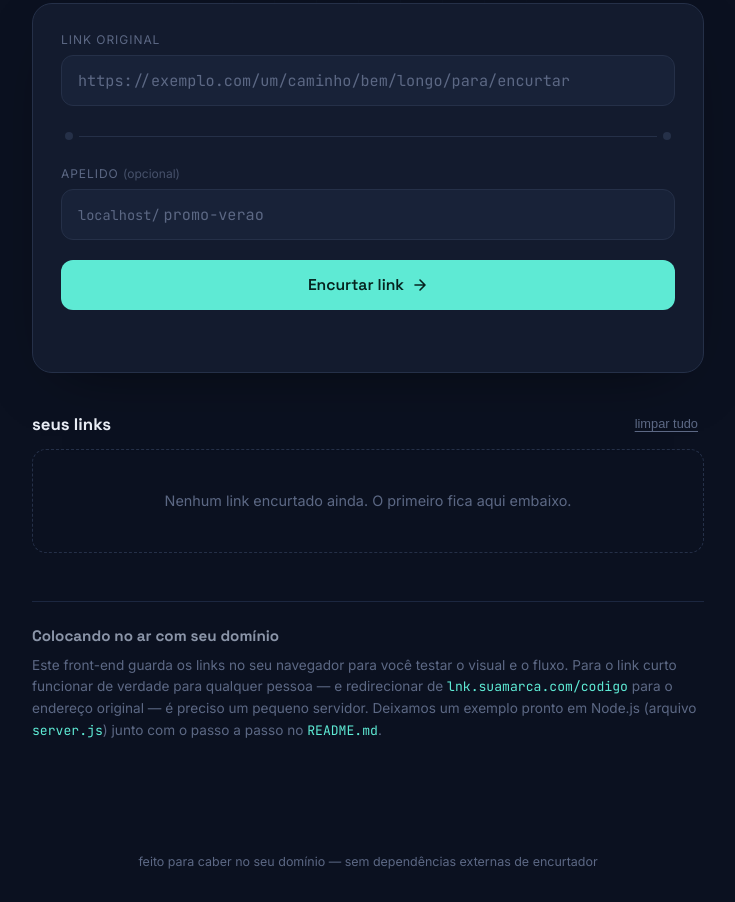
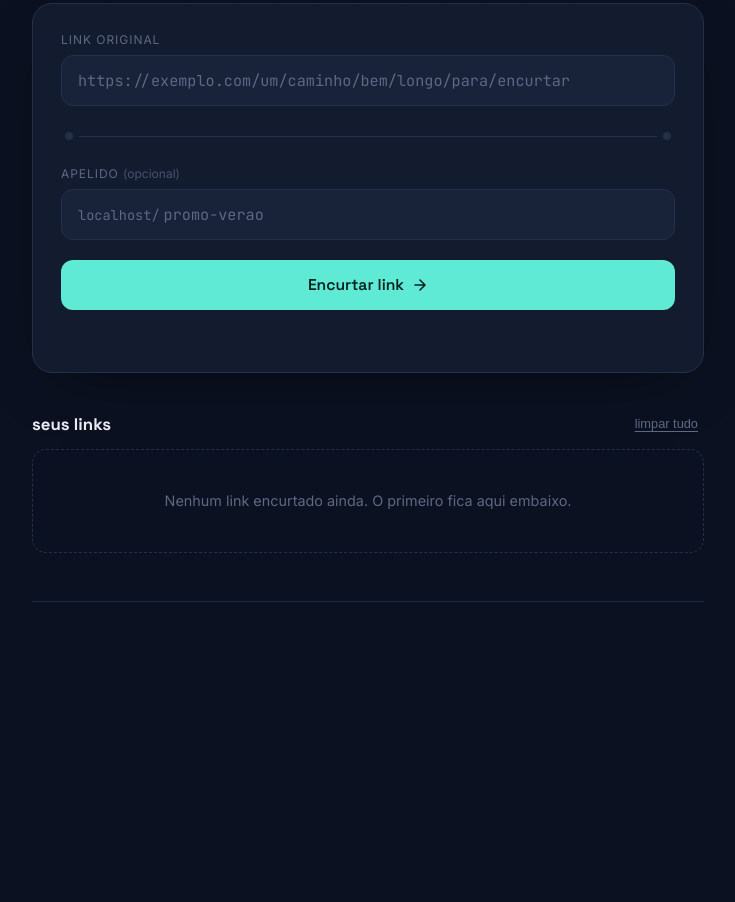
Before and after one commit to davi691/Encurtador_de_URL, a website: page index.html in a window 1280 px wide. Shown: the part 371-1273 px from the top of the page, without its empty margins (272-1007 px from the left). After the commit the page ends 1117 px from the top, so only its background shows below. Drawn offline with Linux system fonts and the light colour scheme; no server answers.

Commit message:
Add files via upload

```diff
--- a/index.html
+++ b/index.html
@@ -105,19 +105,10 @@
     </section>
 
     <section class="setup-note">
-      <h3>Colocando no ar com seu domínio</h3>
-      <p>
-        Este front-end guarda os links no seu navegador para você testar o visual e o fluxo.
-        Para o link curto funcionar de verdade para qualquer pessoa — e redirecionar de
-        <span class="mono">lnk.suamarca.com/codigo</span> para o endereço original — é preciso um
-        pequeno servidor. Deixamos um exemplo pronto em Node.js (arquivo <span class="mono">server.js</span>)
-        junto com o passo a passo no <span class="mono">README.md</span>.
-      </p>
     </section>
   </main>
 
   <footer class="page-footer">
-    <p>feito para caber no seu domínio — sem dependências externas de encurtador</p>
   </footer>
 
   <script src="script.js"></script>
```
